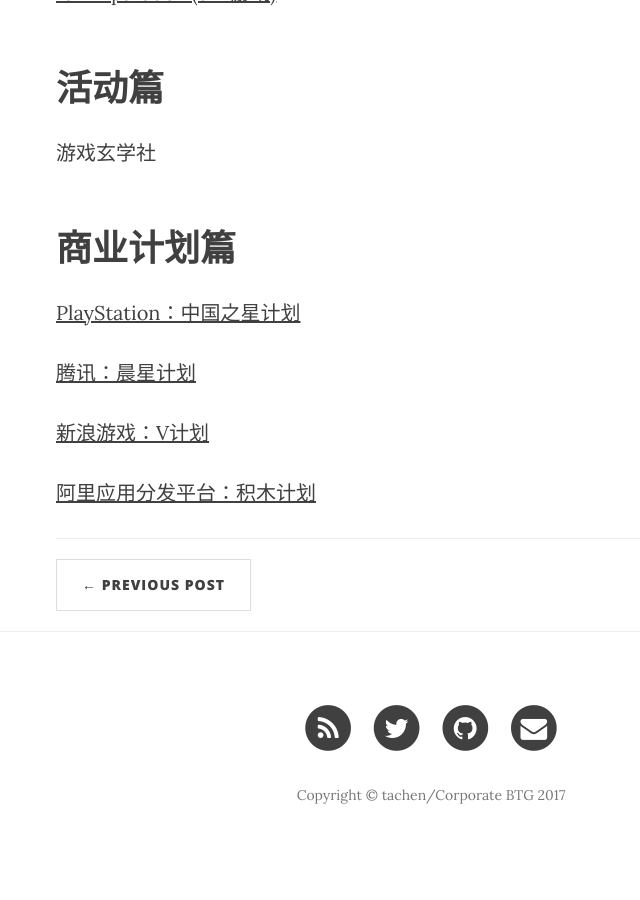
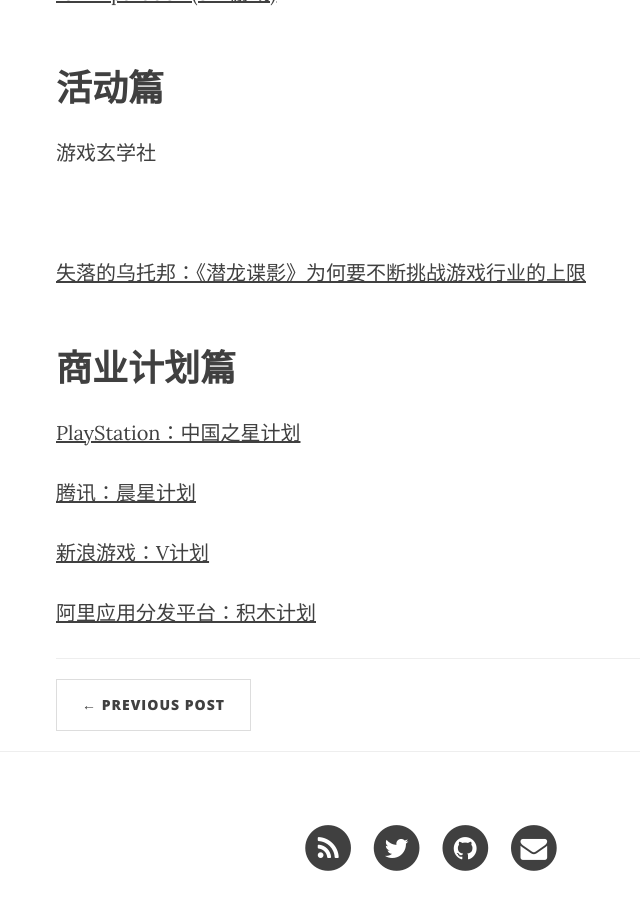
Before and after one commit to tachen/tachen.github.io, a Jekyll site: the page built from _posts/2017-08-03-indieGame.markdown, in a window 1280 px wide and 900 px high, scrolled down 1555 px. Shown: the whole window, without its empty margins (209-849 px from the left). Built offline with Jekyll 4.4.1, drawn with Linux system fonts in a browser that asks for light colours; nearby versions of some CDN libraries; before the commit the page ends 2426 px from its top, so only the background shows below that.

Commit message:
no message

```diff
--- a/_posts/2017-08-03-indieGame.markdown
+++ b/_posts/2017-08-03-indieGame.markdown
@@ -35,6 +35,9 @@
 
 <h3 class="section-heading">活动篇</h3>
 <p>游戏玄学社</p>
+<br />
+
+<a href="https://zhuanlan.zhihu.com/p/27891290" target="_blank">失落的乌托邦：《潜龙谍影》为何要不断挑战游戏行业的上限</a>
 
 <h3 class="section-heading">商业计划篇</h3>
 <a href="https://www.playstation.com.cn/chinaheroproject/hero.html" target="_blank">PlayStation：中国之星计划</a>
```
